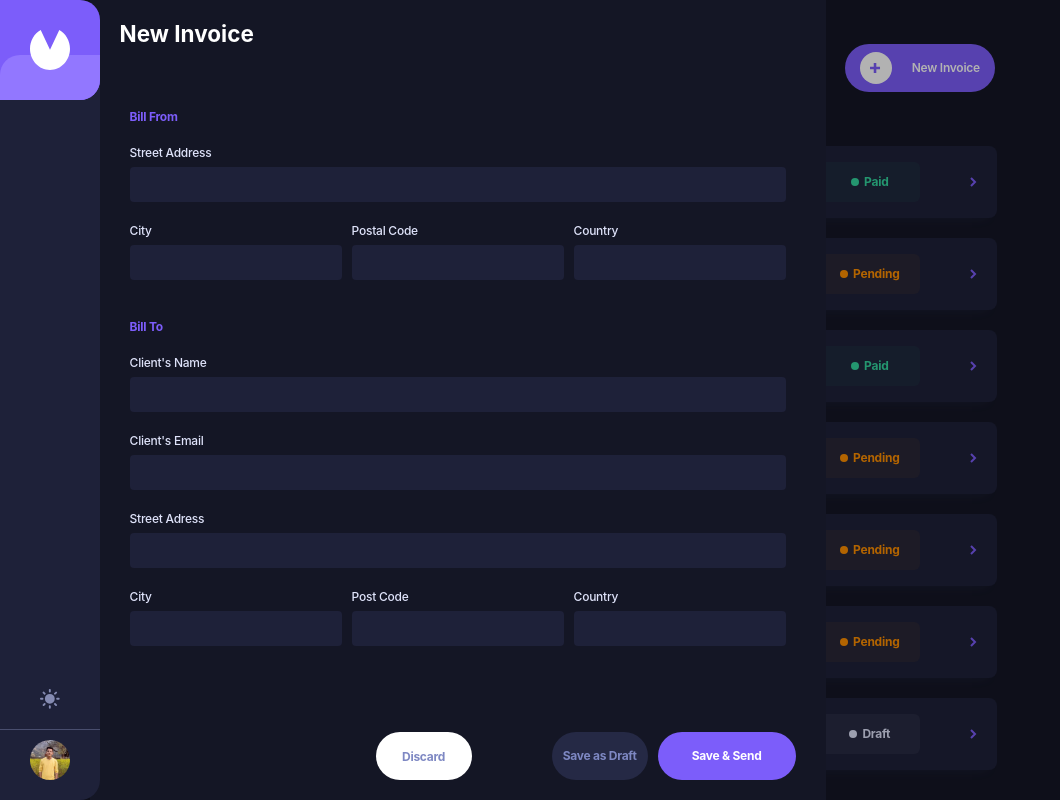
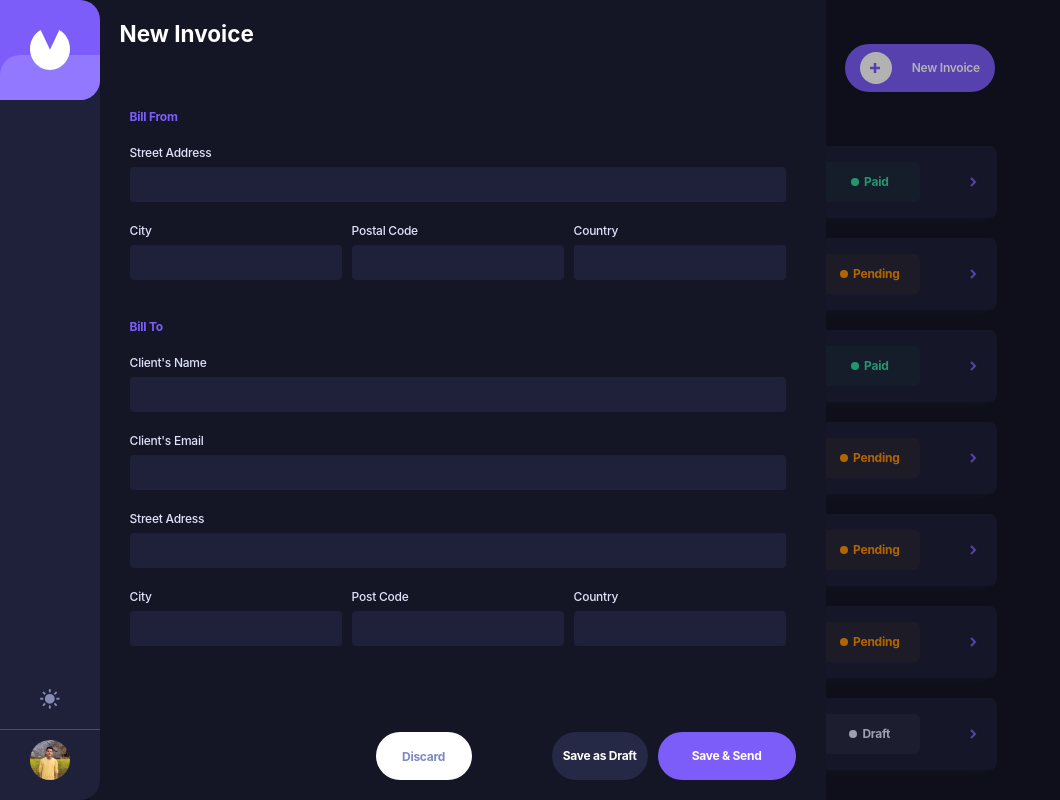
Before and after one commit to AmritPant/invoice-app, a React (Create React App) app: page / in a window 1280 px wide. Both pictures are taken after a click on the button "New Invoice". Shown: the whole page, without its empty margins (0-1060 px from the left). Built offline with nearby package versions, Linux system fonts and the light colour scheme.

Commit message:
Changed Hover State

```diff
--- a/src/components/UI/ButtonSecondary.js
+++ b/src/components/UI/ButtonSecondary.js
@@ -8,14 +8,17 @@ function ButtonSecondary({ children, onClick }) {
       h="4.8rem"
       bgColor="#252945"
       borderRadius="2.4rem"
-      color="#7E88C3"
+      color="#fff"
       fontSize="12px"
       fontWeight="bold"
       letterSpacing="-0.25px"
       marginRight="1rem"
       onClick={onClick}
-      _hover={{ color: "#979797", bgColor: "#fff" }}
-      _active={{ bgColor: "#fff", border: "none !important", color: "#979797" }}
+      _hover={{ color: "#7E88C3", bgColor: "#DFE3FA" }}
+      _active={{
+        color: "#7e88c3",
+        bgcolor: "#DFE3FA",
+      }}
     >
       {children}
     </Button>
```
